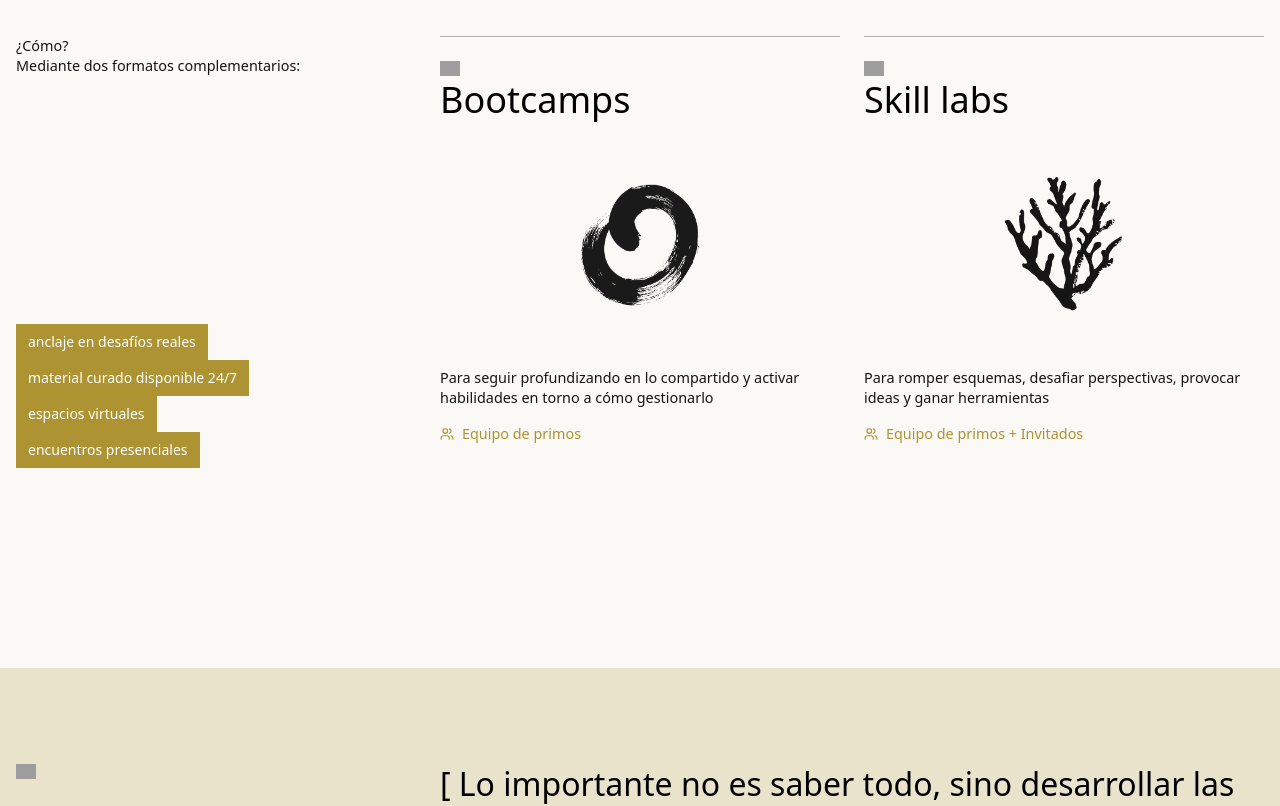
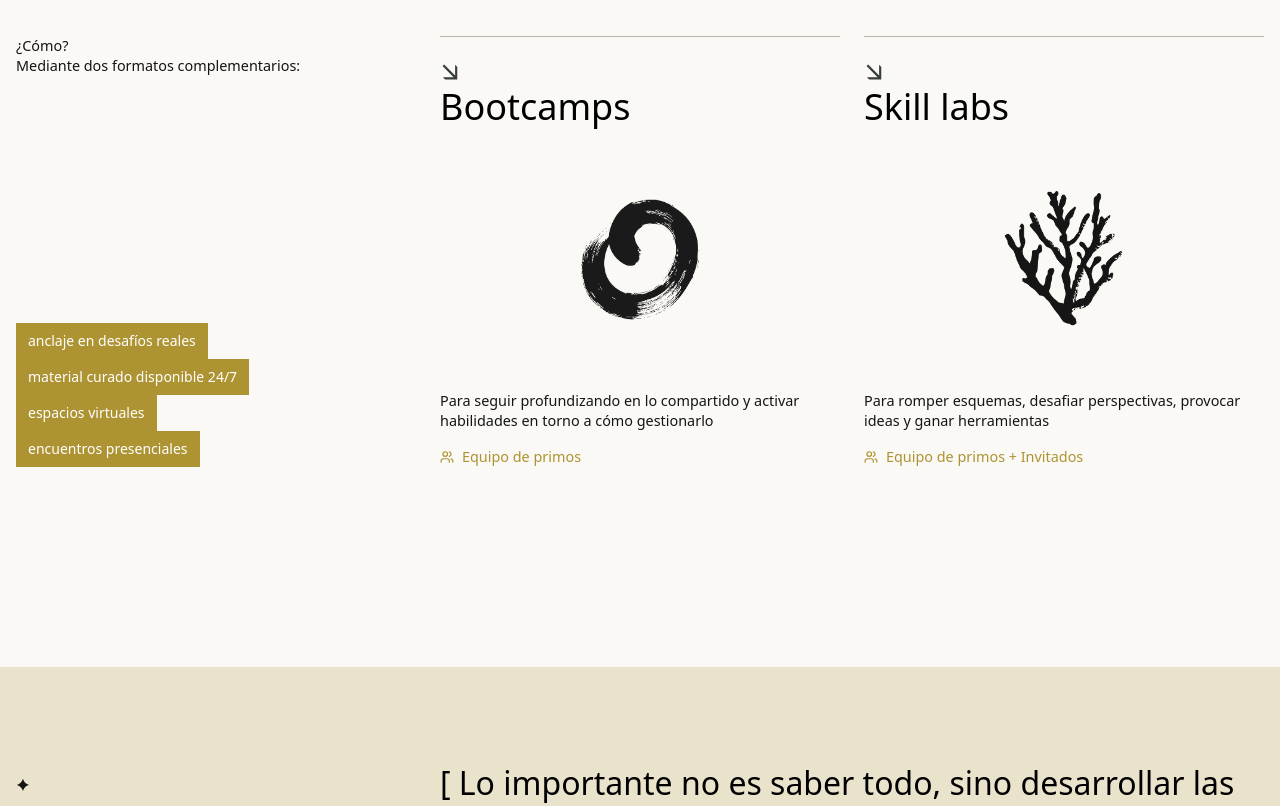
Before and after one commit to deadpine/nextgen, a Next.js app: page / in a window 1280 px wide. Shown: the part 1460-2266 px from the top of the page. Built offline with nearby package versions, Linux system fonts and the light colour scheme; grey boxes are pictures that could not be loaded.

Commit message:
update cards and divider

```diff
--- a/src/components/Card.tsx
+++ b/src/components/Card.tsx
@@ -10,12 +10,12 @@ interface CardProps {
 
 export default function Card({ title, image, description, participants }: CardProps) {
   return (
-    <div className="overflow-hidden w-full flex flex-col gap-1 py-6 border-t border-gray-200">
+    <div className="overflow-hidden w-full flex flex-col gap-1 pt-6 border-t border-gray-200">
 
-      <Image src="/images/arrow-down.svg" alt="Arrow down" width={20} height={20} />
+      <Image src="/images/ic-arrow-down.svg" alt="Arrow down" width={20} height={20} />
       <h2>{title}</h2>
 
-      <div className="w-full min-h-60 flex flex-col items-center justify-center relative">
+      <div className="w-full min-h-64 flex flex-col items-center justify-center relative">
         <Image
           src={image}
           alt={image}
--- a/src/components/Divider.tsx
+++ b/src/components/Divider.tsx
@@ -2,14 +2,15 @@ import Image from 'next/image';
 
 interface DividerProps {
   quote: string;
+  bgColor?: string;
 }
 
-export default function Divider({ quote }: DividerProps) {
+export default function Divider({ quote, bgColor = "" }: DividerProps) {
   return (
-    <section className="w-full py-24 bg-[#EAE3CC]">
+    <section className={`w-full py-24 ${bgColor}`}>
       <div className='w-full max-w-7xl mx-auto grid grid-cols-3 gap-6'>
-        <Image src="/images/arrow-down.svg" alt="Arrow down" width={20} height={20}
-          className="max-h-4" />
+        <Image src="/images/ic-star.svg" alt="tiny star" width={14} height={14}
+          className="max-h-3 my-4" />
         <h3 className="col-span-2">{quote}</h3>
       </div>
     </section>
```
